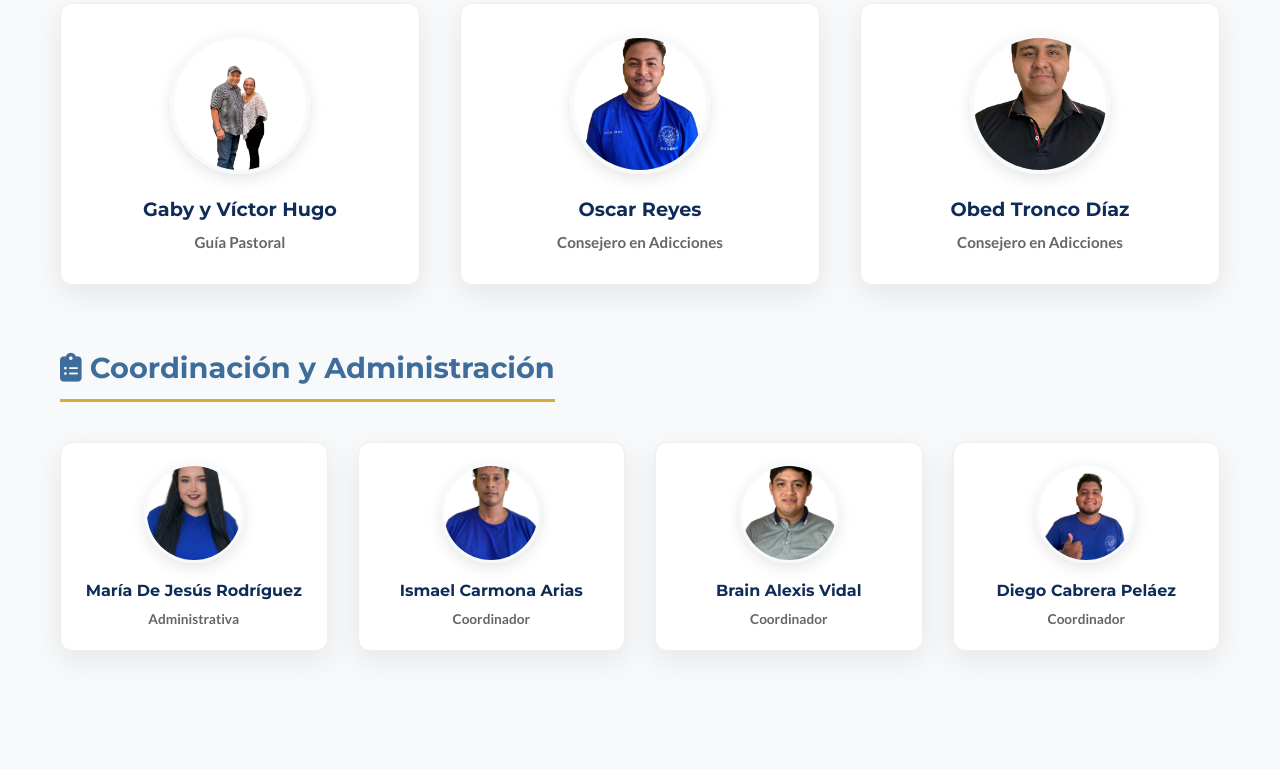
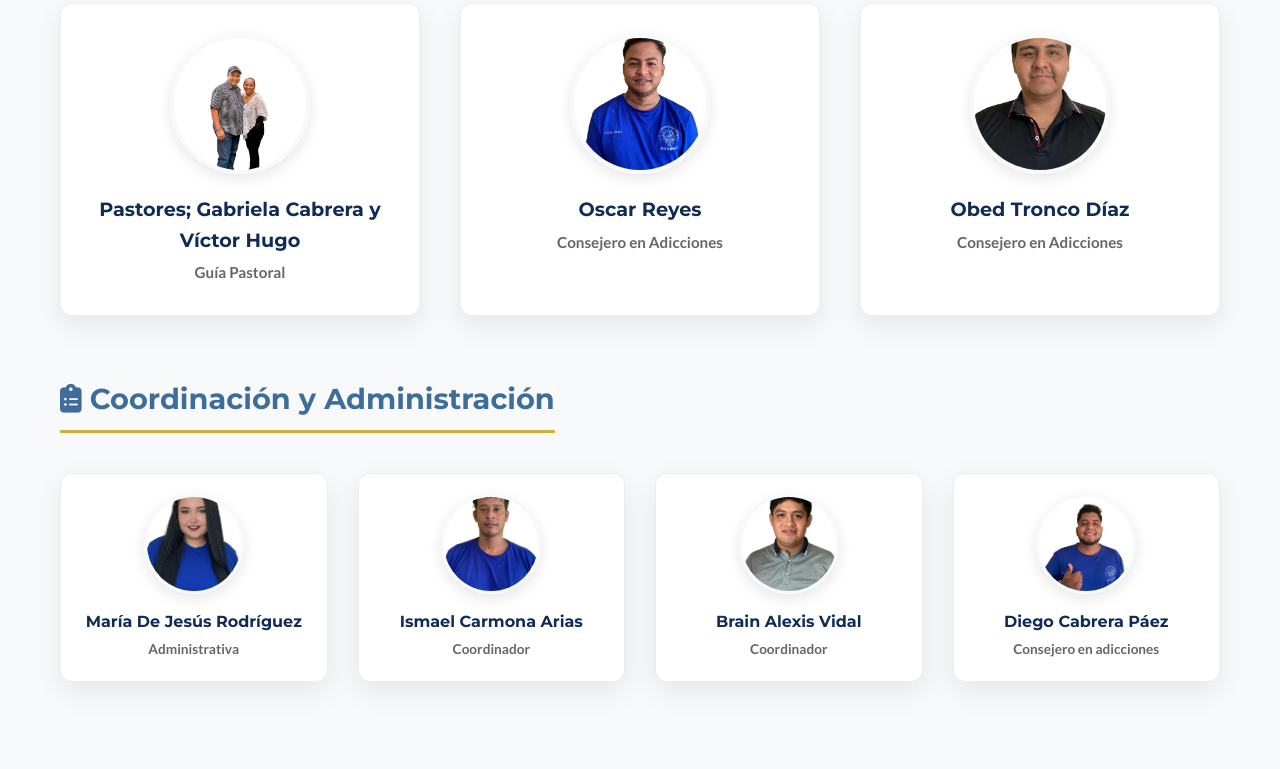
Before and after one commit to David650991/La-Luz-Y-La-Esperanza-Que-Necesito, a plain HTML site: page index.html in a window 1280 px wide. Shown: the part 6802-7571 px from the top of the page. Drawn offline with Linux system fonts and the light colour scheme.

Commit message:
Update staff names and roles in index.html

```diff
--- a/index.html
+++ b/index.html
@@ -322,7 +322,7 @@
                             <div class="staff-photo">
                                 <img src="assets/img/staff/Espiritual-Consejeros/Pastores Gabriela Cabrera y Victor Hugo.png" alt="Pastores Gaby y Victor">
                             </div>
-                            <h4>Gaby y Víctor Hugo</h4>
+                            <h4>Pastores; Gabriela Cabrera y Víctor Hugo</h4>
                             <span class="role">Guía Pastoral</span>
                         </div>
                         <div class="staff-card">
@@ -370,8 +370,8 @@
                             <div class="staff-photo">
                                 <img src="assets/img/staff/Coords-Admin/coordinador_Diego_Cabrera_Pelaez.png" alt="Coordinador Diego Cabrera">
                             </div>
-                            <h4>Diego Cabrera Peláez</h4>
-                            <span class="role">Coordinador</span>
+                            <h4>Diego Cabrera Páez</h4>
+                            <span class="role">Consejero en adicciones</span>
                         </div>
                     </div>
                 </div>
```
